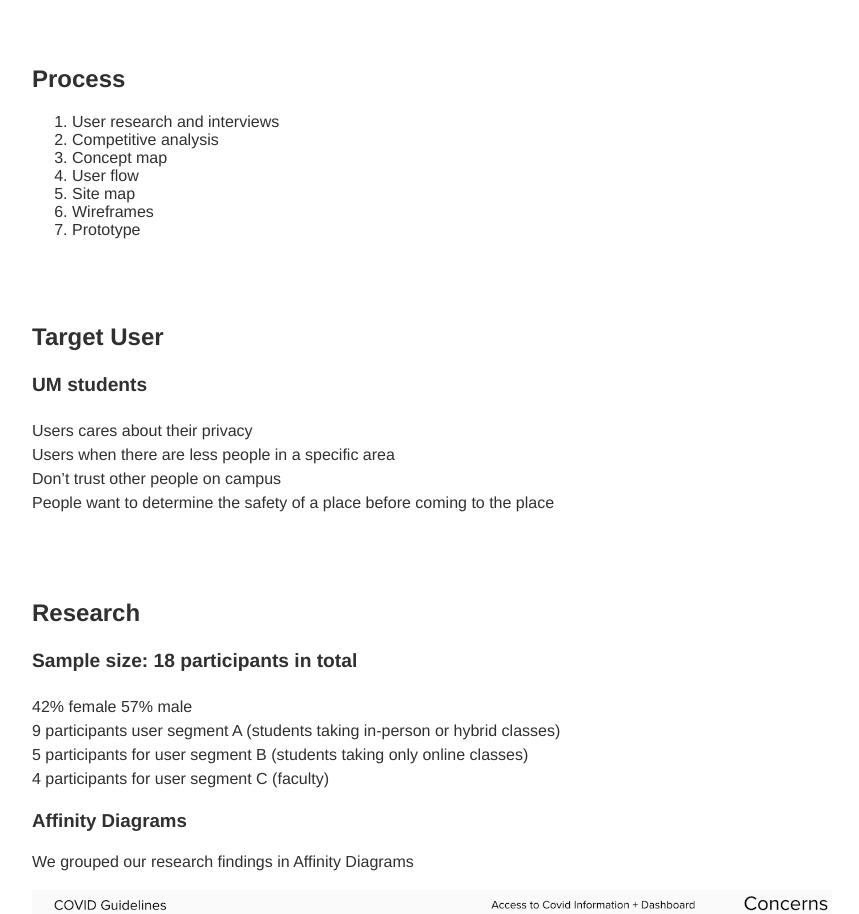
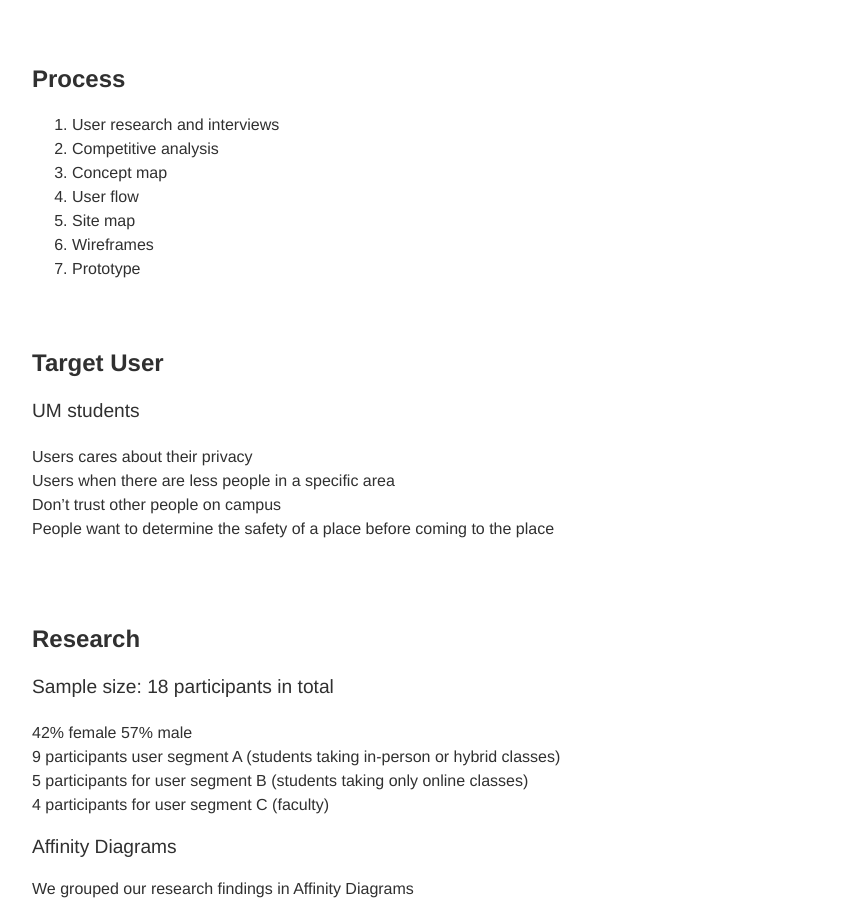
Before and after one commit to harrisonzh/Stay_Safe_-_Healthy_UMiami, a plain HTML site: page index.html in a window 1280 px wide. Shown: the part 1286-2200 px from the top of the page, without its empty margins (208-1067 px from the left). Drawn offline with Linux system fonts and the light colour scheme; a web font is replaced by a local one.

Commit message:
li, taskflow

```diff
--- a/css/style.css
+++ b/css/style.css
@@ -39,7 +39,7 @@ header {
 
 #UMStudent p{
   font-size: 1.2em;
-  font-weight: 600;
+  font-weight: 530;
 }
 
 h1{
@@ -50,6 +50,10 @@ h2{
   font-weight: 600;
 }
 
+h3{
+  font-size: 1.2em;
+  font-weight: 530;
+}
 P{
   font-weight: 300;
   line-height: 1.5em;
@@ -60,10 +64,9 @@ img {
   height: auto;
 }
 
-ul {
+ul, ol {
   font-weight: 300;
   line-height: 1.5em;
-  list-style-type:none;
   margin:0px;
 }
 
```
Also changed, not shown: img/TaskFlow.png, 2 other files.
